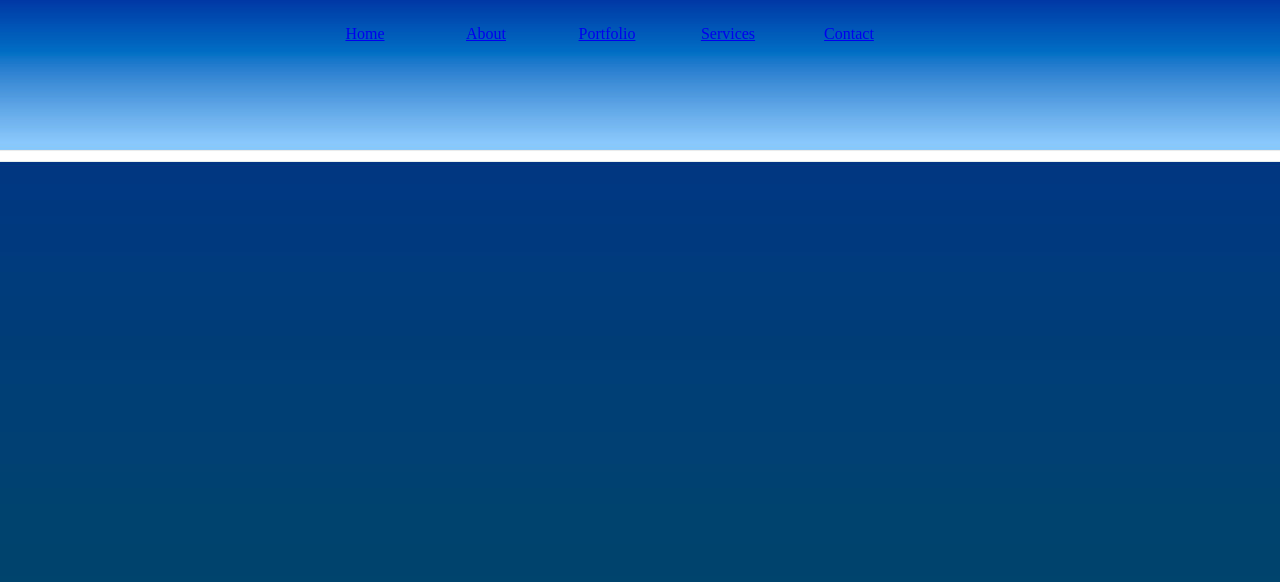
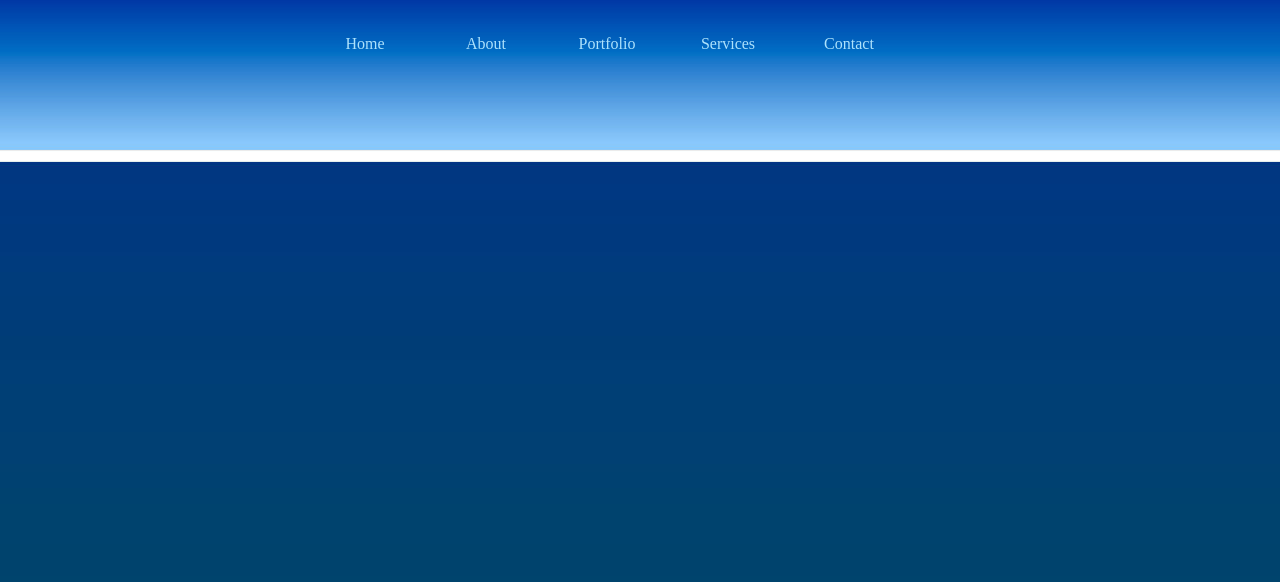
Before and after one commit to sergiohidalgo2015/ADMINISTRACION-GRAFICA-DE-RECURSOS-DIGITALES-2015, a plain HTML site: page clase06/enClase/ejemplo04/index.html in a window 1280 px wide. Drawn offline with Linux system fonts and the light colour scheme.

Commit message:
Clase 06

```diff
--- a/clase06/enClase/ejemplo04/estilos.css
+++ b/clase06/enClase/ejemplo04/estilos.css
@@ -27,10 +27,22 @@ nav ul li {
 nav ul li a {
 	display: block;
 	width:121px;
-	height:38px;
+	height:28px;
 	text-align: center;
+	padding-top:10px;
+	text-decoration:none;
+	color:#ade2fc;
+	font-size:16px;
+}
+
+nav ul li a:link,
+nav ul li a:active,
+nav ul li a:visited {
+	text-decoration: none;
+	color:#ade2fc;
 }
 
 nav ul li a:hover {
 	background-color: #fff;
+	color:#3179d4;
 }
```
